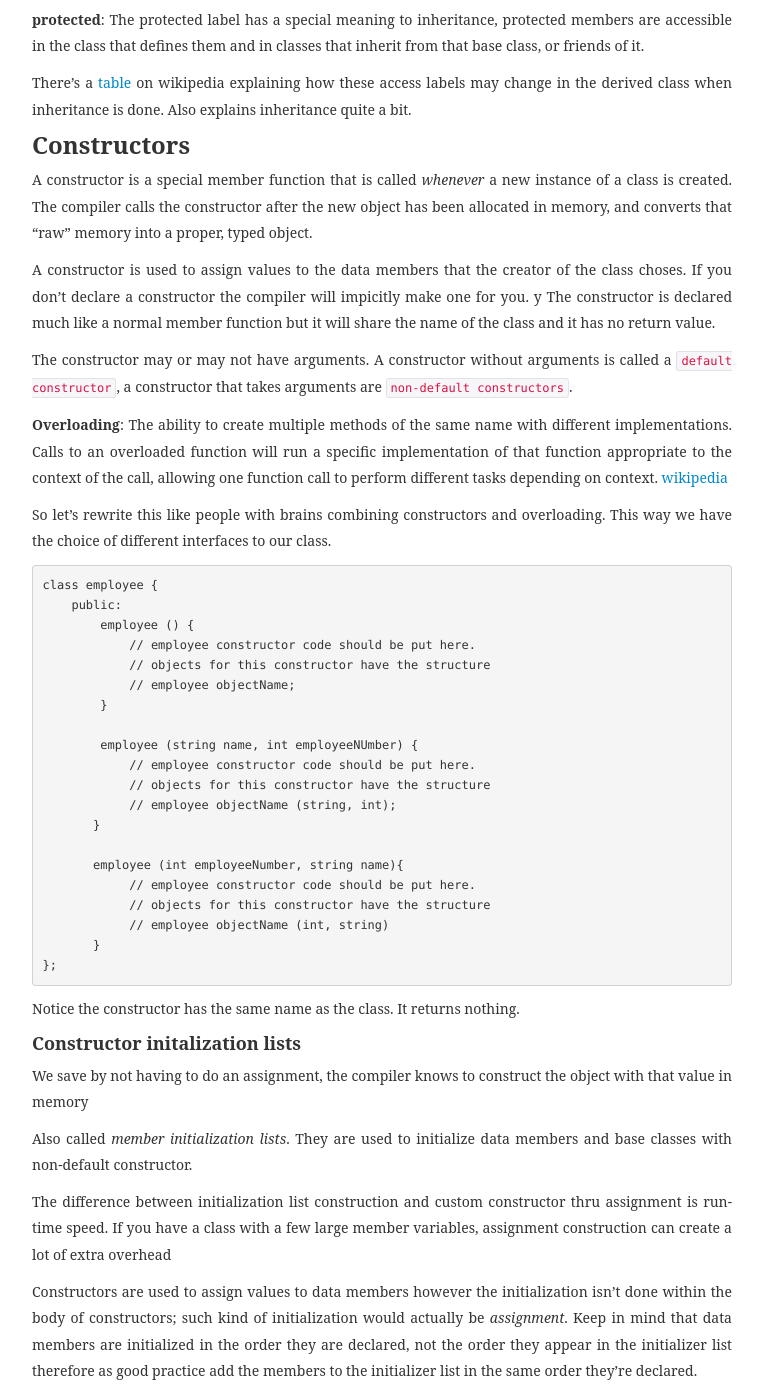
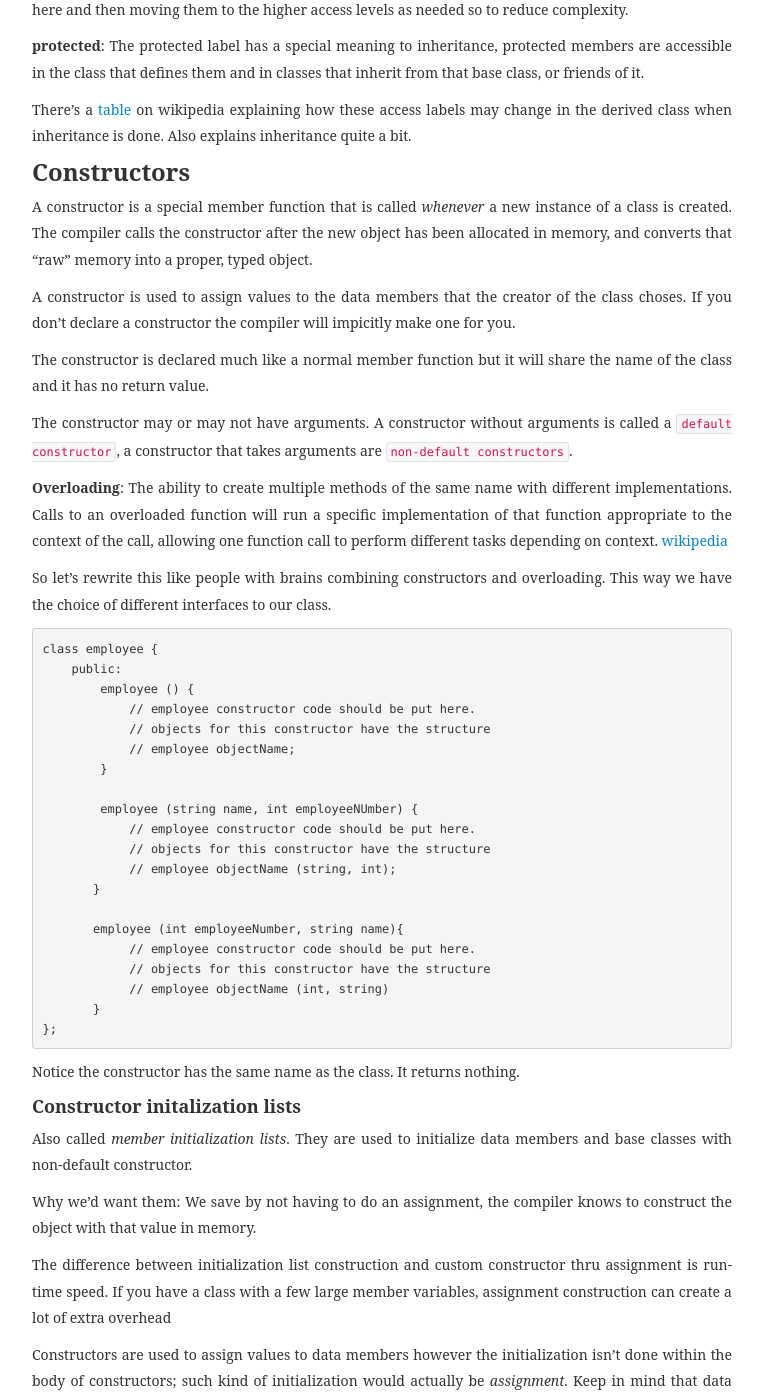
Before and after one commit to beerendlauwers/urbanslug.github.io, a Jekyll site: the page built from _posts/2014-12-08-Object-Oriented-concepts-in-C++.md, in a window 1280 px wide and 1400 px high, scrolled down 1275 px. Shown: the whole window, without its empty margins (258-1021 px from the left). Built offline with Jekyll 4.4.1, drawn with Linux system fonts in a browser that asks for light colours; some web fonts are replaced; some of the changed text lies outside the part shown.

Commit message:
Fixed errors in _posts/2014-12-08-Object-Oriented-concepts-in-C++.md and recreated assets/ and added 0x97CCCF20636D31D9.key in it.

```diff
--- a/_posts/2014-12-08-Object-Oriented-concepts-in-C++.md
+++ b/_posts/2014-12-08-Object-Oriented-concepts-in-C++.md
@@ -21,7 +22,6 @@ It is good practice to have everything be private first and set to public what n
 **Base class**: A base class is a class that is created with the intention of deriving other classes from it.
 **Child class**: A child class is a class that was derived from another, that will now be the parent class to it.
 **Parent class**: A parent class is the closest class that we derived from to create the one we are referencing as the child class. The one right above in the inheritance heirachy.
-
 ### Access Labels
 
 These are private, public and protected. They are used within classes to set access permissions for the members in that section of the class. They really aren't very interesting so I won't spend too much time on them. You can also specify them when carrying out inheritance.
@@ -39,7 +39,7 @@ There's a [table] on wikipedia explaining how these access labels may change in
 A constructor is a special member function that is called *whenever* a new instance of a class is created. The compiler calls the  constructor after the new object has been allocated in memory, and converts that "raw" memory into a proper, typed object.
 
 A constructor is used to assign values to the data members that the creator of the class choses. If you don't declare a constructor the compiler will impicitly make one for you.
-y
+
 The constructor is declared much like a normal member function but it will share the name of the class and it has no return value.
 
 The constructor may or may not have arguments. A constructor without arguments is called a `default constructor`, a constructor that takes arguments are `non-default constructors`.
@@ -75,9 +75,9 @@ Notice the constructor has the same name as the class. It returns nothing.
 
 #### Constructor initalization lists
 
-We save by not having to do an assignment, the compiler knows to construct the object with that value in memory
+Also called *member initialization lists*. They are used to initialize data members and base classes with non-default constructor.
 
-Also called *member initialization lists*. They are used to initialize data members and base classes with non-default constructor.
+Why we'd want them: We save by not having to do an assignment, the compiler knows to construct the object with that value in memory.
 
 The difference between initialization list construction and custom constructor thru assignment is run-time speed. If you have a class with a few large member variables, assignment construction can create a lot of extra overhead
 
```
Also changed, not shown: other parts of _posts/2014-12-08-Object-Oriented-concepts-in-C++.md (+3 -1 lines), Gemfile.lock, 1 other file.
